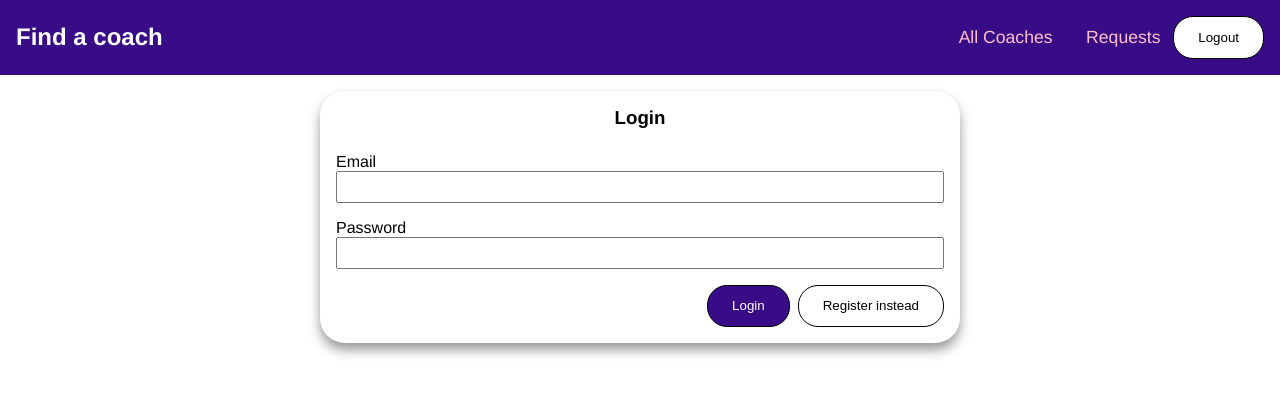
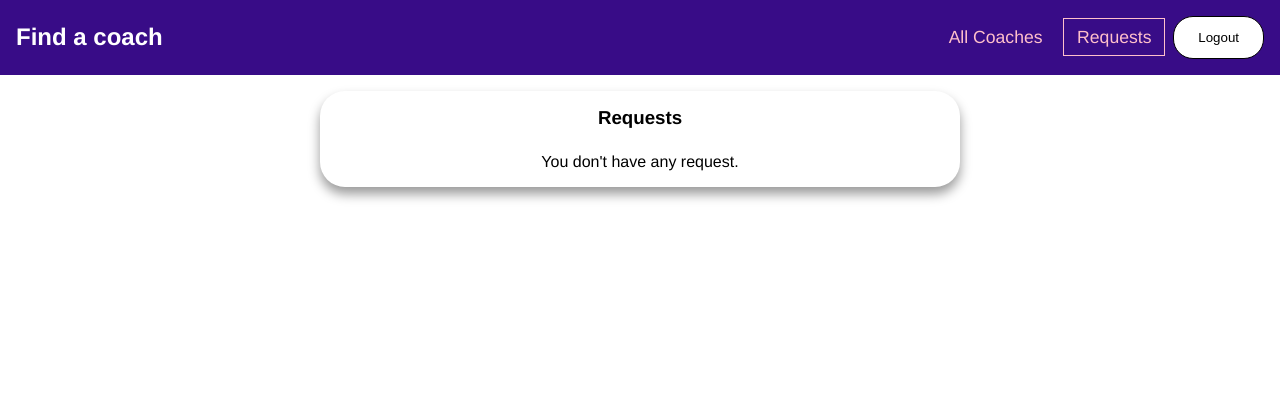
Before and after one commit to egulhan/vuejs3-practice-coach-finder-app, a Vue app: page /requests in a window 1280 px wide. Before the commit this address led to /auth. Shown: the top 396 px of the page. Built offline with nearby package versions, Linux system fonts and the light colour scheme; sample sign-in values are in the browser's storage.

Commit message:
refactor some nav. guards

```diff
--- a/src/assets/css/scss/ui/the-header.scss
+++ b/src/assets/css/scss/ui/the-header.scss
@@ -17,6 +17,7 @@ header {
 
     ul {
       list-style-type: none;
+      margin-right: 0.5rem;
 
       li {
         display: inline;
--- a/src/pages/RequestList.vue
+++ b/src/pages/RequestList.vue
@@ -10,7 +10,7 @@
             :message="request.message">
         </request-item>
       </div>
-      <p v-else class="no-requests">The coach does not have any request.</p>
+      <p v-else class="no-requests">You don't have any request.</p>
     </base-card>
   </div>
 </template>
--- a/src/router.js
+++ b/src/router.js
@@ -31,12 +31,12 @@ const router = createRouter({
 });
 
 router.beforeEach((to, from, next) => {
-    if (to.meta.requiresLogin) {
-        const isAuthenticated = store.getters['isAuthenticated'];
+    const isAuthenticated = store.getters['hasLoggedIn'];
 
-        if (!isAuthenticated) {
-            return next({name: 'auth'});
-        }
+    if (!isAuthenticated && !!to.meta.requiresLogin) {
+        return next({name: 'auth'});
+    } else if (isAuthenticated && to.name === 'auth') {
+        return router.replace({name: 'coaches'});
     }
 
     next();
```
